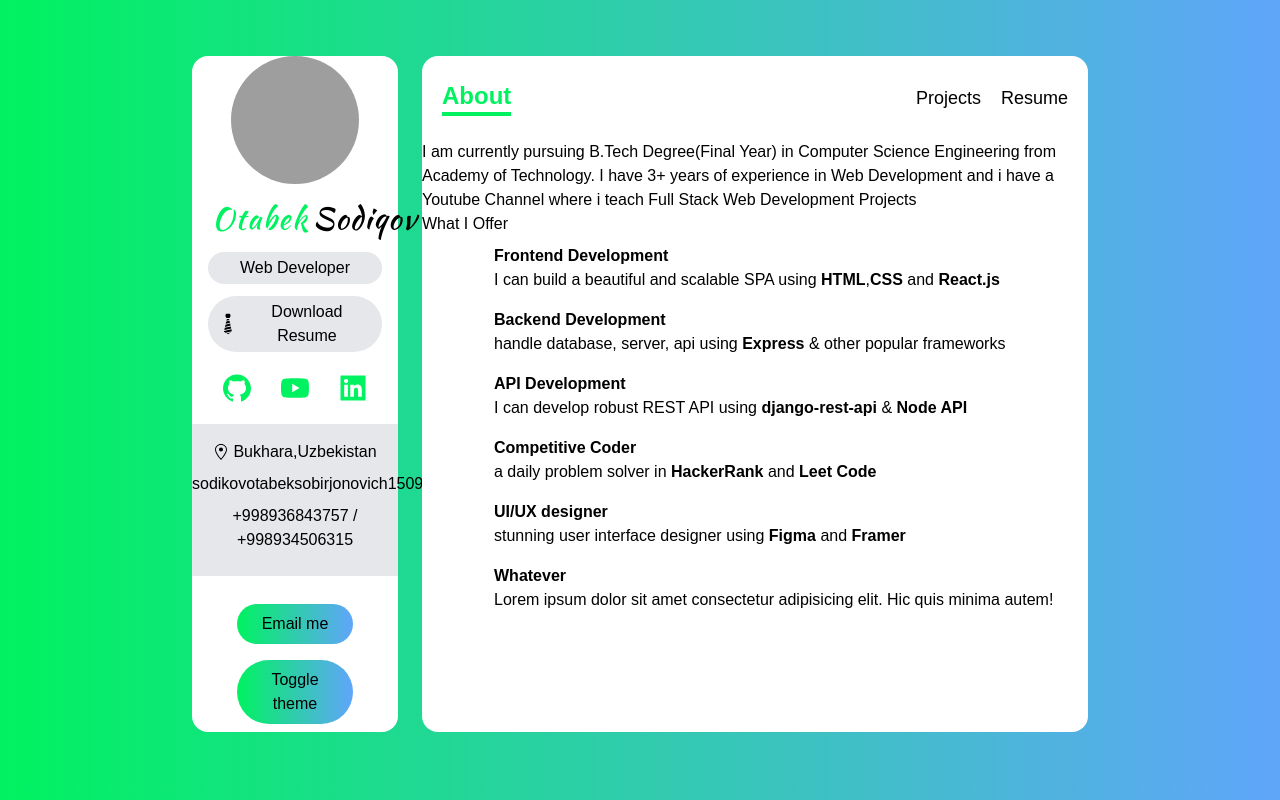
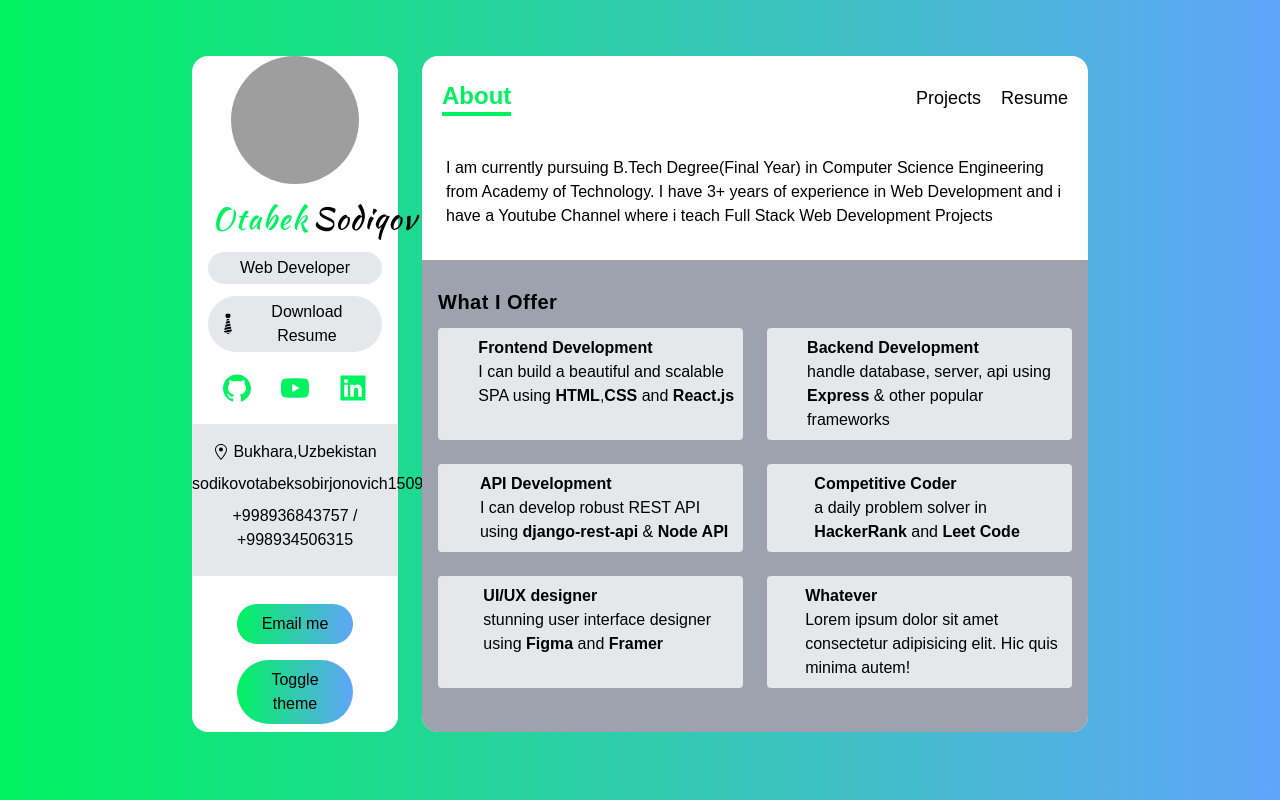
Before and after one commit to OSSwebmaster2003/portfolio, a Next.js app: page / in a window 1280 px wide. Built offline with nearby package versions, Linux system fonts and the light colour scheme; grey boxes are pictures that could not be loaded; some icons are missing.

Commit message:
about page design finished

```diff
--- a/components/ServiceCard.tsx
+++ b/components/ServiceCard.tsx
@@ -1,23 +1,19 @@
 import { FunctionComponent } from "react";
 import { IService } from "../type";
-// import { Service } from "../types";
-// import { motion } from 'framer-motion'
 
 const ServiceCard: FunctionComponent<{ service: IService }> = ({
-  service: { Icon, title, about },
+  service: { Icon, about, title },
 }) => {
-  //XSS attack :( on our portfolio btw, as an alternate use npm i dom purify
-  function createMarkup() {
+  const createMarkup = () => {
     return {
       __html: about,
     };
-  }
-
+  };
   return (
-    <div className="flex items-center p-2 space-x-4 ">
+    <div className="flex items-center p-2 space-x-2">
       <Icon className="w-12 h-12 text-green" />
-      <div className="">
-        <h6 className="font-bold">{title}</h6>
+      <div>
+        <h4 className="font-bold">{title}</h4>
         <p dangerouslySetInnerHTML={createMarkup()} />
       </div>
     </div>
--- a/pages/_app.tsx
+++ b/pages/_app.tsx
@@ -8,7 +8,7 @@
       <div className="col-span-12 px-4 text-center bg-white lg:col-span-3 rounded-2xl">
         <Sidebar />
       </div>
-      <div className="flex flex-col col-span-12 bg-white lg:col-span-9 rounded-2xl">
+      <div className="flex flex-col col-span-12 overflow-hidden bg-white lg:col-span-9 rounded-2xl">
         <Navbar />
         <Component {...pageProps} />
       </div>
--- a/pages/index.tsx
+++ b/pages/index.tsx
@@ -3,18 +3,26 @@
 
 const index = () => {
   return (
-    <div>
-      <h5>
+    <div className="flex flex-col flex-grow px-6 pt-1">
+      <h5 className="my-3 text-base font-medium">
         I am currently pursuing B.Tech Degree(Final Year) in Computer Science
         Engineering from Academy of Technology. I have 3+ years of experience in
         Web Development and i have a Youtube Channel where i teach Full Stack
         Web Development Projects
       </h5>
-      <div>
-        <h6>What I Offer</h6>
-        <div>
+      <div
+        className="flex-grow p-4 mt-5 bg-gray-400"
+        style={{ marginLeft: "-1.5rem", marginRight: "-1.5rem" }}
+      >
+        <h6 className="my-3 text-xl font-bold tracking-wide">What I Offer</h6>
+        <div className="grid gap-6 my-3 md:grid-cols-2">
           {services.map((service) => (
-            <ServiceCard key="1" service={service} />
+            <div
+              className="bg-gray-200 rounded lg:col-span-1"
+              key={service.title}
+            >
+              <ServiceCard service={service} />
+            </div>
           ))}
         </div>
       </div>
```
